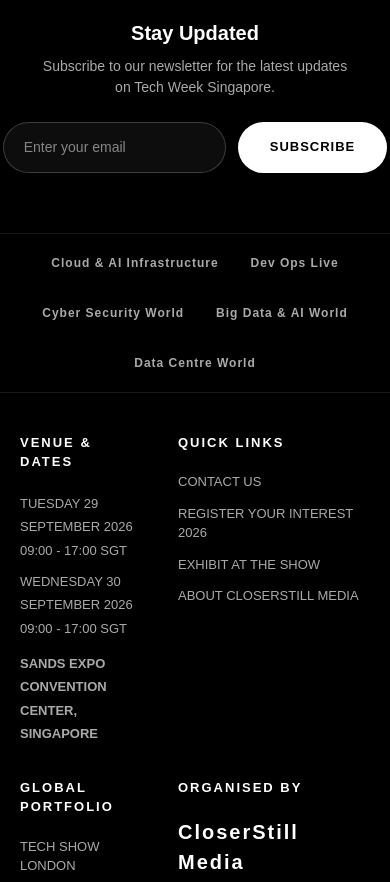
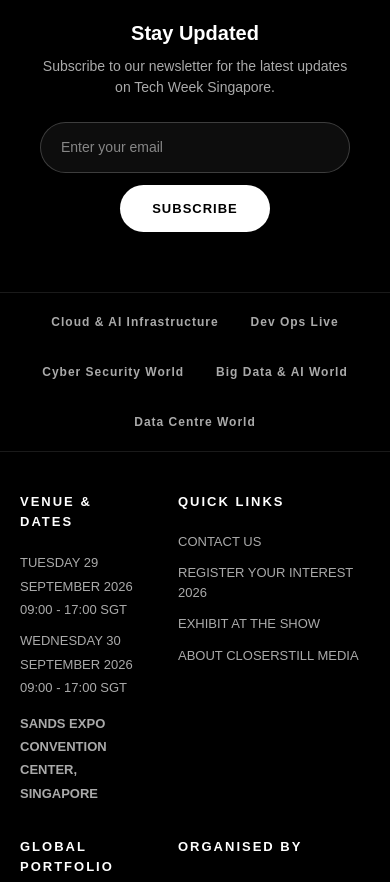
Before and after one commit to victoribironke/babcock-tech-week, a Next.js app: page / in a window 390 px wide. Shown: the part 9080-9962 px from the top of the page. Built offline with nearby package versions, Linux system fonts and the light colour scheme; a web font is replaced by a local one.

Commit message:
feat(footer): improve newsletter form layout and responsiveness

```diff
--- a/app/components/Footer.tsx
+++ b/app/components/Footer.tsx
@@ -27,10 +27,12 @@ export default function Footer() {
             Singapore.
           </p>
           <div
+            className="newsletter-form"
             style={{
               display: "flex",
               gap: "12px",
               justifyContent: "center",
+              flexWrap: "wrap",
             }}
           >
             <input
```
